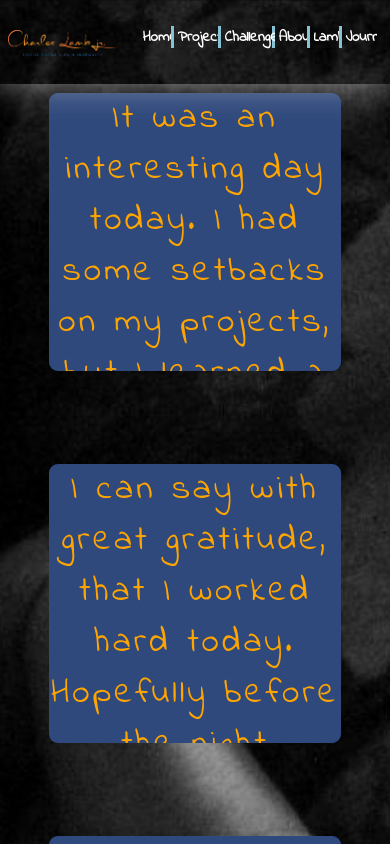
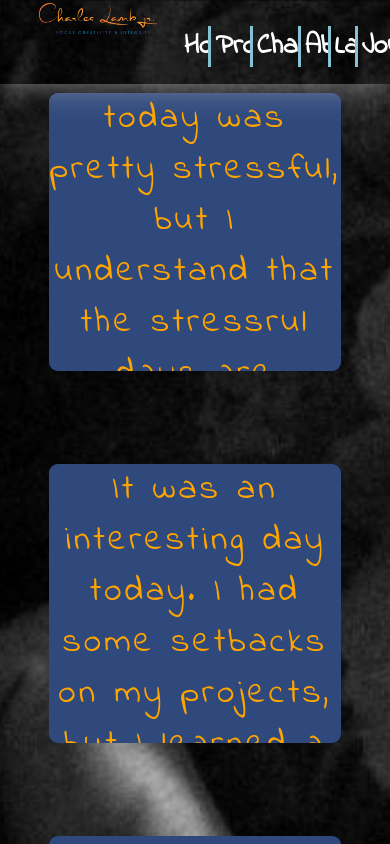
Before and after one commit to cyberstizz/charleslambjr, a React (Create React App) app: page /journal in a window 390 px wide. Built offline with nearby package versions, Linux system fonts and the light colour scheme; a web font is replaced by a local one.

Commit message:
added todays journal and changed the overflow of the entire app because it was causing an error on some pages and I changed it while experimenting with media queries

```diff
--- a/src/App.css
+++ b/src/App.css
@@ -2,7 +2,7 @@
 
 *{
   margin: 0 auto;
-  overflow: visible;
+  overflow: hidden;
 }
 
 .App {
@@ -469,7 +469,7 @@ overflow: hidden;
   margin-left: 19vw;
 }
 
-@media only screen and (max-width: 640px){
+/* @media only screen and (max-width: 640px){
 
   @import url('https://fonts.googleapis.com/css2?family=Indie+Flower&display=swap');
 
@@ -947,3 +947,4 @@ overflow: hidden;
   margin-left: 19vw;
 }
 }
+ */
--- a/src/components/Journal.js
+++ b/src/components/Journal.js
@@ -62,6 +62,7 @@ const JournalEntry = (props) =>{
 
 return(
        <div id='entireJournalPage'>
+<JournalEntry dateTime={'April-28-2021 10:18pm'} entry={'today was pretty stressful, but I understand that the stressrul days are imortant in the pursuit of a worthwile objective. But my sleep will be stressless!'} />
  <JournalEntry dateTime={'April-27-2021 11:11pm'} entry={'It was an interesting day today. I had some setbacks on my projects, but I learned a lot, so that makes me happy. I"ll catch up tomorrow not including media queries.'} />
 <JournalEntry dateTime={'April-26-2021 10:32pm'} entry={'I can say with great gratitude, that I worked hard today. Hopefully before the night concludes I will complete this website, but in any case I have made great progress.'} />
 <JournalEntry dateTime={'April-25-2021 10:46pm'} entry={'Even though Sunday was mu off day, I learned a lot. The best part is that I finally solved an issue I was having for weeks with the challneges page, so my mood is great.'} />
```
